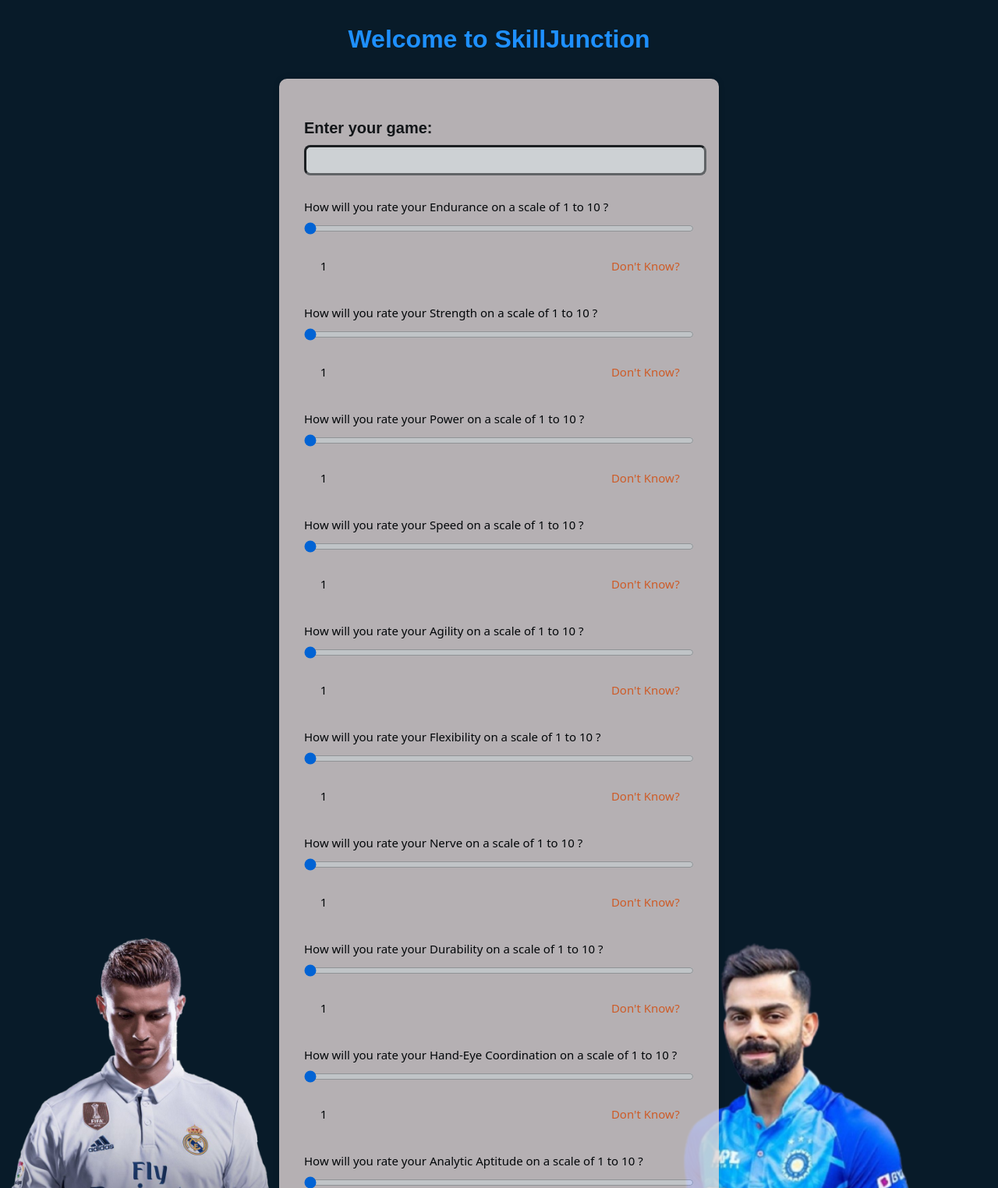
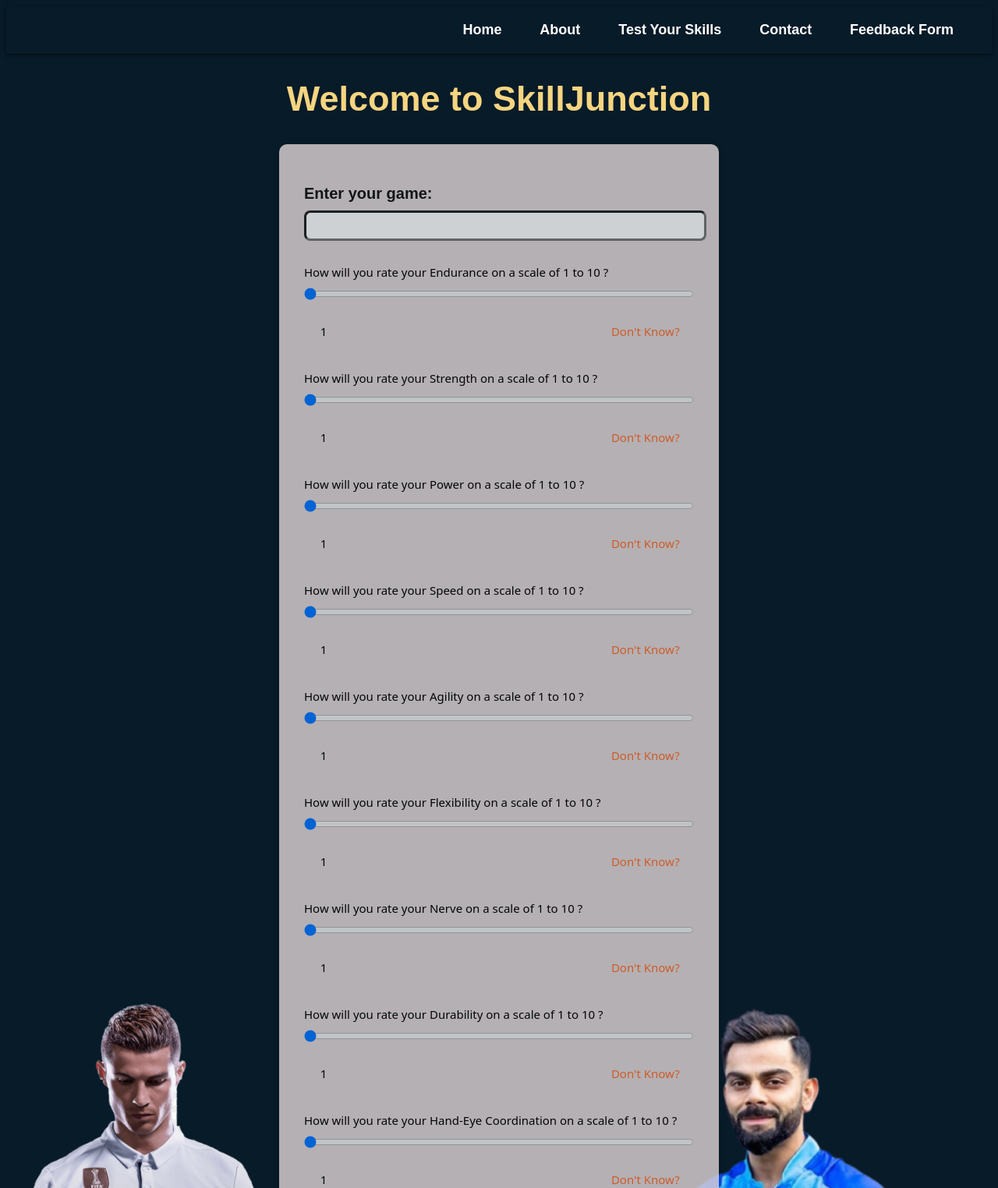
Before and after one commit to gurpal-04/Solving-for-India-Hackathon, a Flask app: page / in a window 1280 px wide. Shown: the top 1524 px of the page at 78% size. Run offline with Flask 3, Linux system fonts and the light colour scheme; parts of the project's set-up code (start-up, migrations or seed data) failed here and were passed over.

Commit message:
css updated
Home-Description added
Test For Skills

```diff
--- a/templates/home.html
+++ b/templates/home.html
@@ -21,14 +21,14 @@
             <h1>Welcome to skill Junction!</h1>
             <p>By offering personalized fitness advice based on an individual's favourite sport, our website can help individuals improve their physical fitness and overall performance in their game. </p>
 
-            <button id="button">
+            <!-- <button id="button">
                 try
-            </button>
+            </button> -->
             <br><br>
             <div id="button">
                 <a href="http://">
                     <div>
-                        Try
+                        Try SkillJunction <b>&#x2197</b>
                     </div>
                 </a>
             </div>
--- a/templates/index.html
+++ b/templates/index.html
@@ -9,16 +9,19 @@
     <link rel="stylesheet" href="./index.css">
     <style>
         body {
-    background-color: #081b29; /* set the background color of the body */
+            background-color: #081b29;
+            /* set the background color of the body */
             background-image: url('Ronaldo-FIFA.png'), url('viratKohli.png');
             background-position: left bottom, right bottom;
 
             background-attachment: fixed;
             background-repeat: no-repeat;
-    background-size:28%, 45%;
+            background-size: 28%, 45%;
             /* background-size: cover; */
-    color: #333; /* set the text color */
-    font-family: Arial, sans-serif; /* set the font family */
+            color: #333;
+            /* set the text color */
+            font-family: Arial, sans-serif;
+            /* set the font family */
             font-size: 16px;
         }
 
@@ -34,6 +37,7 @@
 
             /* font-family: "Lucida Console", "Courier New", monospace; */
         }
+
         #heading {
             color: rgb(21, 20, 21);
             font-size: 20px;
@@ -46,23 +50,24 @@
             font: Georgia Pro;
         }
 
-.know{
+        .know {
 
             margin-left: 350px;
-    margin-top:-40px;
+            margin-top: -40px;
             cursor: pointer;
             text-decoration: none;
-    color:#ff6c28;
+            color: #ff6c28;
         }
 
-.know:hover{
+        .know:hover {
             color: #0660b9;
             text-decoration: none;
         }
+
         h1 {
             text-align: center;
             font-size: 2em;
-    color:#1e90ff;
+            color: #1e90ff;
             margin-top: 2rem;
         }
 
@@ -72,7 +77,7 @@ form {
             border-radius: 10px;
             max-width: 500px;
             margin: 2rem auto;
-            box-shadow: 0 0 10px rgba(0,0,0,0.2);
+            box-shadow: 0 0 10px rgba(0, 0, 0, 0.2);
             opacity: 0.8;
         }
 
@@ -83,14 +88,14 @@ div {
             /* opacity:2; */
         }
 
-img{
+        img {
             width: 200px;
             position: left;
             margin-left: -300px;
         }
 
-.picture{
-    background-color:#081b29;
+        .picture {
+            background-color: #081b29;
             background-size: cover;
             position: left;
         }
@@ -127,6 +132,44 @@ button[type="submit"] {
 
         button[type="submit"]:hover {
             background-color: #1d67b0;
+        }
+
+        #title {
+            color: #f5d580;
+            font-size: 45px;
+        }
+
+        #navBar {
+            margin: 0 auto;
+            /* background-color: var(--primary-color); */
+            color: white;
+            padding: 10px;
+            display: flex;
+            /* justify-content: space-between; */
+            justify-content: right;
+            box-shadow: 0 2px 5px rgba(0, 0, 0, 0.5);
+        }
+
+        #navBar a {
+            font-family: 'Montserrat', sans-serif;
+            font-weight: bold;
+            font-size: 18px;
+            color: white;
+            text-decoration: none;
+            margin-right: 20px;
+            transition: color 0.3s ease;
+            padding: 10px;
+            margin-right: 20px;
+        }
+
+        #navBar a.active {
+            background-color: var(--accent-color);
+            color: white;
+        }
+
+        #navBar a:hover {
+            background-color: var(--accent-color-hover);
+            color: #f5d580;
         }
 
         /*
@@ -166,6 +209,13 @@ input[type="range"]::-moz-range-thumb {
 </head>
 
 <body>
+    <nav id="navBar">
+        <a href="index.html">Home </a> &nbsp;&nbsp;
+        <a href="#about">About </a> &nbsp;&nbsp;
+        <a href="#notifications">Test Your Skills</a> &nbsp;&nbsp;
+        <a href="#contact">Contact </a> &nbsp;&nbsp;
+        <a href="Feedback Form.html">Feedback Form</a> &nbsp;&nbsp;
+    </nav>
     <h1 id="title">Welcome to SkillJunction</h1>
     <div>
         <form action="/getvalue" method="post">
@@ -181,7 +231,8 @@ input[type="range"]::-moz-range-thumb {
                     oninput="updateEndurance(this.value)">
                 <!-- <br id="dontKnow"> <a class="know">Don't Know?</a> -->
                 <div id="END_input">1</div>
-                <a href="https://www.healthline.com/health/muscle-endurance-test#core-test" target="_blank" class="know">Don't Know?</a>
+                <a href="https://www.healthline.com/health/muscle-endurance-test#core-test" target="_blank"
+                    class="know">Don't Know?</a>
             </div>
 
             <div id="text">
@@ -213,7 +264,8 @@ input[type="range"]::-moz-range-thumb {
                 <input type="range" min="1" max="10" value="1" step="1" name="parameter5"
                     oninput="updateAgility(this.value)">
                 <div id="AGI_input">1</div>
-                <a href="https://www.physio-pedia.com/Illinois_Agility_Test" target="_blank" class="know">Don't Know?</a>
+                <a href="https://www.physio-pedia.com/Illinois_Agility_Test" target="_blank" class="know">Don't
+                    Know?</a>
             </div>
 
             <div id="text">
@@ -225,11 +277,12 @@ input[type="range"]::-moz-range-thumb {
             </div>
 
             <div id="text">
-                How will you rate your Nerve  on a scale of 1 to 10 ?<br>
+                How will you rate your Nerve on a scale of 1 to 10 ?<br>
                 <input type="range" min="1" max="10" value="1" step="1" name="parameter7"
                     oninput="updateNerve(this.value)">
                 <div id="NVR_input">1</div>
-                <a href="https://www.hopkinsmedicine.org/health/treatment-tests-and-therapies/nerve-conduction-studies" target="_blank" class="know">Don't Know?</a>
+                <a href="https://www.hopkinsmedicine.org/health/treatment-tests-and-therapies/nerve-conduction-studies"
+                    target="_blank" class="know">Don't Know?</a>
             </div id="text">
 
             <div id="text">
@@ -245,7 +298,8 @@ input[type="range"]::-moz-range-thumb {
                 <input type="range" min="1" max="10" value="1" step="1" name="parameter9"
                     oninput="updateHAN(this.value)">
                 <div id="HAN_input">1</div>
-                <a href="https://www.topendsports.com/testing/tests/wall-catch.htm" target="_blank" class="know">Don't Know?</a>
+                <a href="https://www.topendsports.com/testing/tests/wall-catch.htm" target="_blank" class="know">Don't
+                    Know?</a>
             </div>
 
             <div id="text">
```
Also changed, not shown: templates/home.css (+5 -3 lines). Lines whose indentation alone changed are shown as unchanged.
